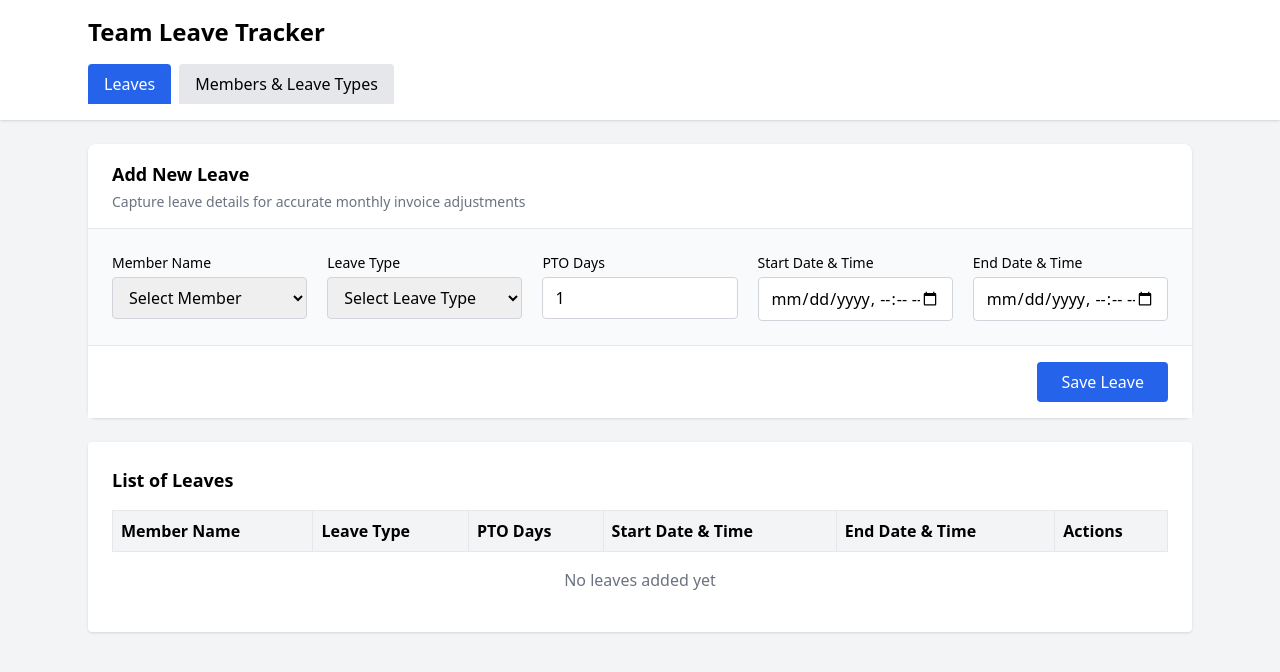
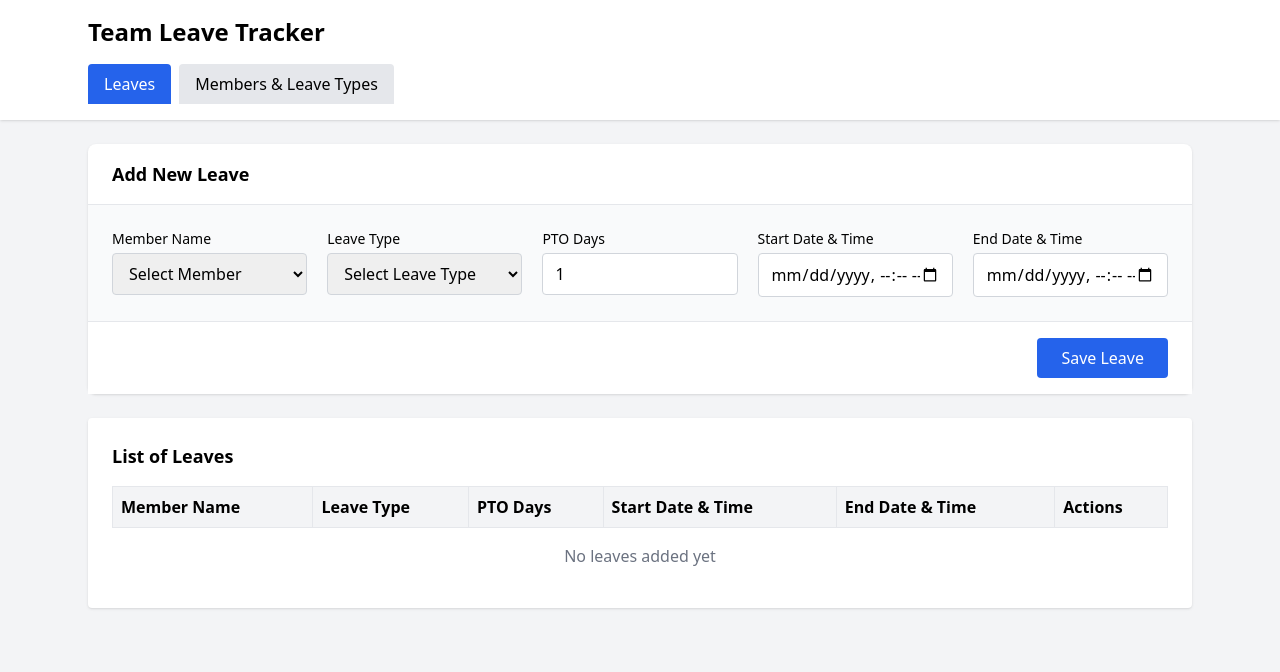
Before and after one commit to pinaki-GH/leave-tracker, a Next.js app: page / in a window 1280 px wide. Shown: the top 672 px of the page. Built offline with nearby package versions, Linux system fonts and the light colour scheme.

Commit message:
Update LeaveForm.tsx

```diff
--- a/components/LeaveForm.tsx
+++ b/components/LeaveForm.tsx
@@ -62,9 +62,6 @@ export default function LeaveForm({
         <h2 className="text-lg font-semibold">
           {editingLeave ? "Edit Leave" : "Add New Leave"}
         </h2>
-        <p className="text-sm text-gray-500 mt-1">
-          Capture leave details for accurate monthly invoice adjustments
-        </p>
       </div>
 
       {/* Form Body */}
```
